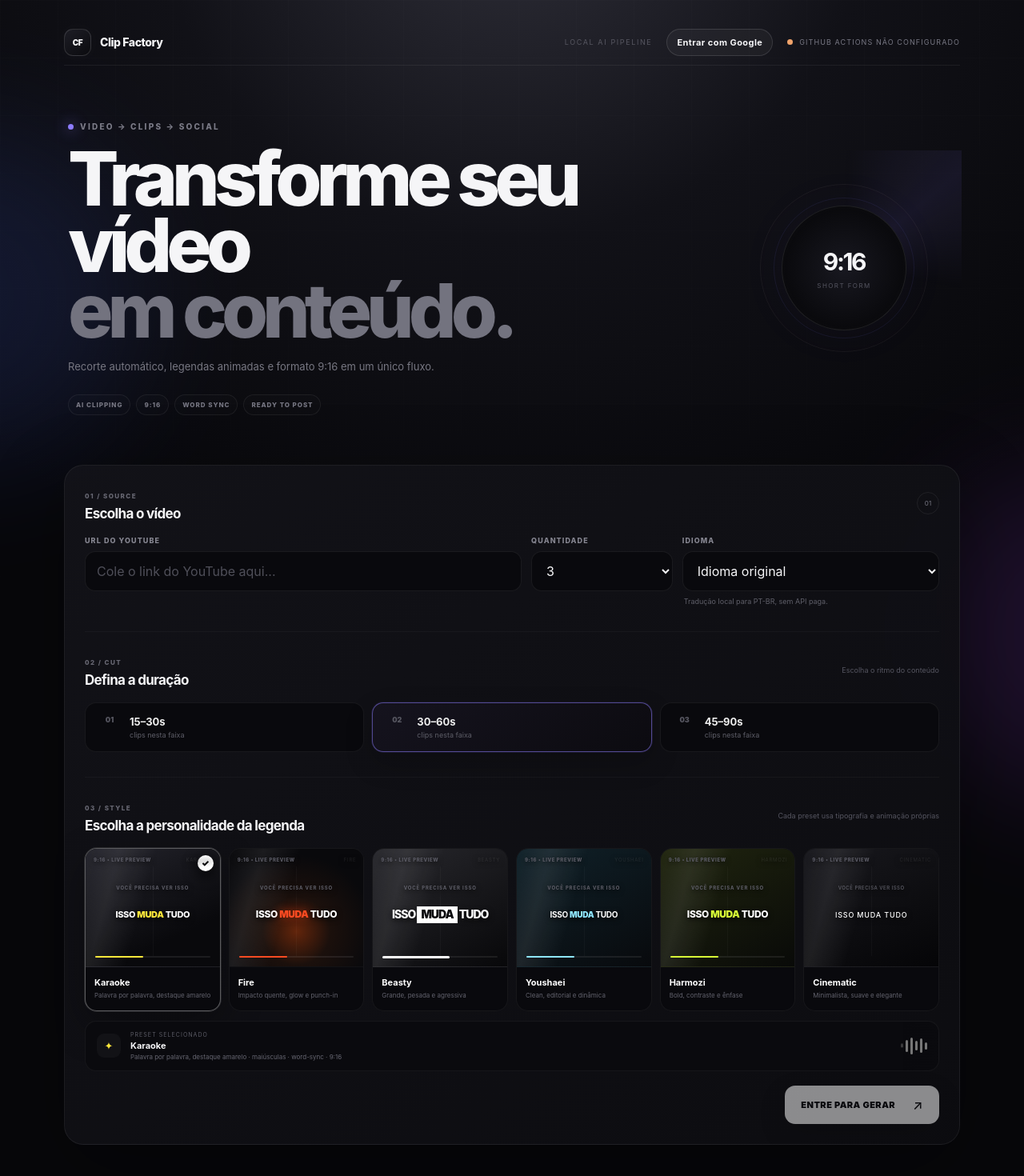
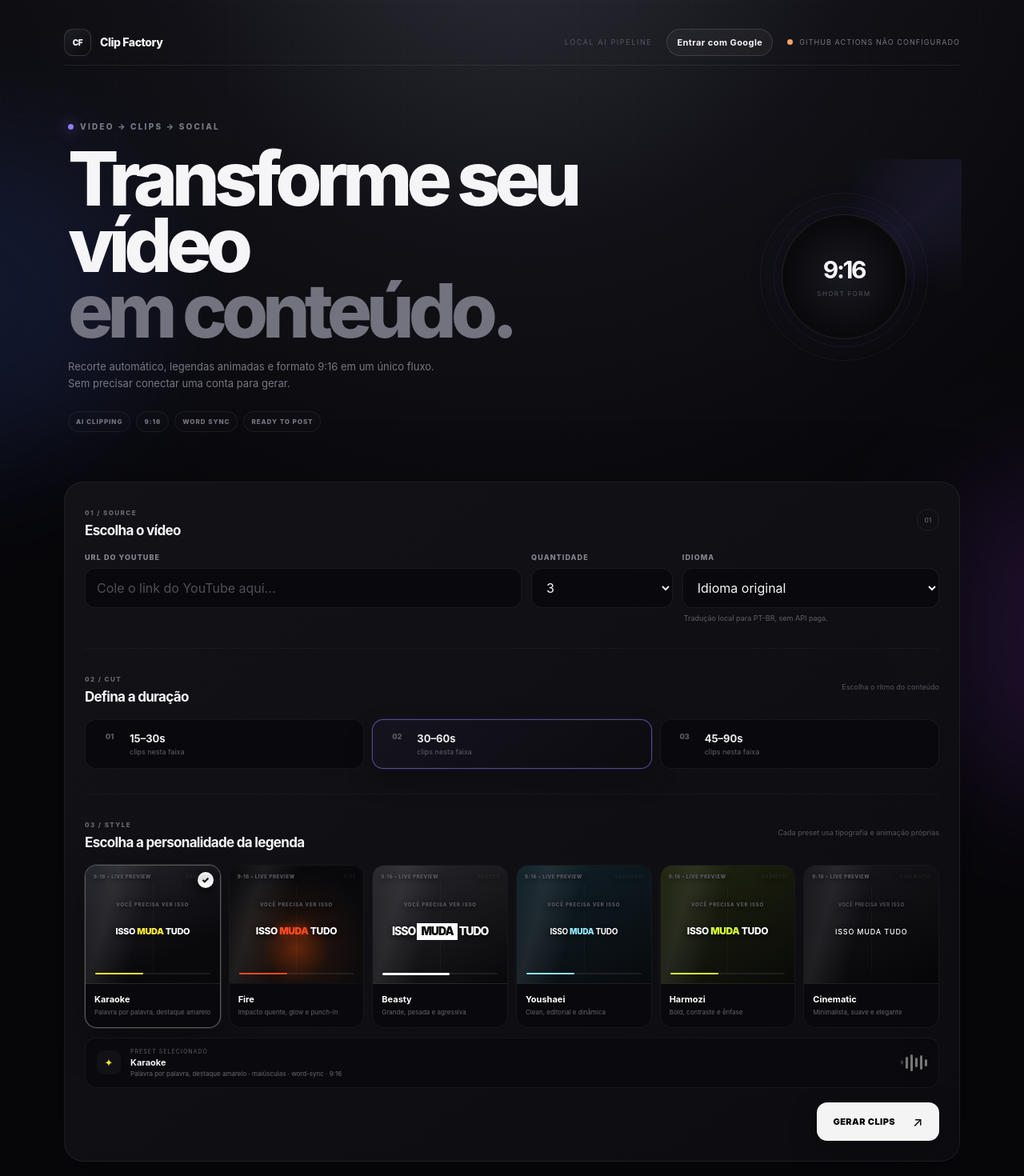
Before and after one commit to mykaelandradee/clip-factory, a Next.js app in the folder web/: page / in a window 1280 px wide. Shown: the top 1470 px of the page at 80% size. Built offline with nearby package versions, Linux system fonts and the light colour scheme; no server answers.

Commit message:
Keep clip generation independent from login

```diff
--- a/web/app/page.tsx
+++ b/web/app/page.tsx
@@ -92,7 +92,7 @@ export default function Home() {
       setUser(data.user ?? null);
       if (data.user) await checkYouTube();
       const params = new URLSearchParams(window.location.search);
-      if (params.get("auth_required") === "1") setAuthMessage("Entre no Clip Factory antes de conectar uma conta.");
+      if (params.get("auth_required") === "1") setAuthMessage("Para conectar uma conta do YouTube, entre com Google. A geração de clips continua disponível sem login.");
       if (params.get("auth_error")) setAuthMessage("Não foi possível concluir o login. Tente novamente.");
       supabase.auth.onAuthStateChange((_event, session) => {
         setUser(session?.user ?? null);
@@ -278,7 +278,7 @@ export default function Home() {
           <div className="cf-hero-copy">
             <div className="cf-hero-label"><span /> VIDEO → CLIPS → SOCIAL</div>
             <h2>Transforme seu vídeo<br /><em>em conteúdo.</em></h2>
-            <p>Recorte automático, legendas animadas e formato 9:16 em um único fluxo.</p>
+            <p>Recorte automático, legendas animadas e formato 9:16 em um único fluxo. Sem precisar conectar uma conta para gerar.</p>
             <div className="cf-hero-pills"><span>AI CLIPPING</span><span>9:16</span><span>WORD SYNC</span><span>READY TO POST</span></div>
           </div>
           <div className="cf-hero-mark-wrap">
@@ -355,8 +355,8 @@ export default function Home() {
           </div>
 
           <div className="cf-actions">
-            <button className="cf-button" type="submit" disabled={submitting || !user}>
-              <span>{!user ? "ENTRE PARA GERAR" : submitting ? "PROCESSANDO..." : "GERAR CLIPS"}</span><b>↗</b>
+            <button className="cf-button" type="submit" disabled={submitting}>
+              <span>{submitting ? "PROCESSANDO..." : "GERAR CLIPS"}</span><b>↗</b>
             </button>
           </div>
 
```
